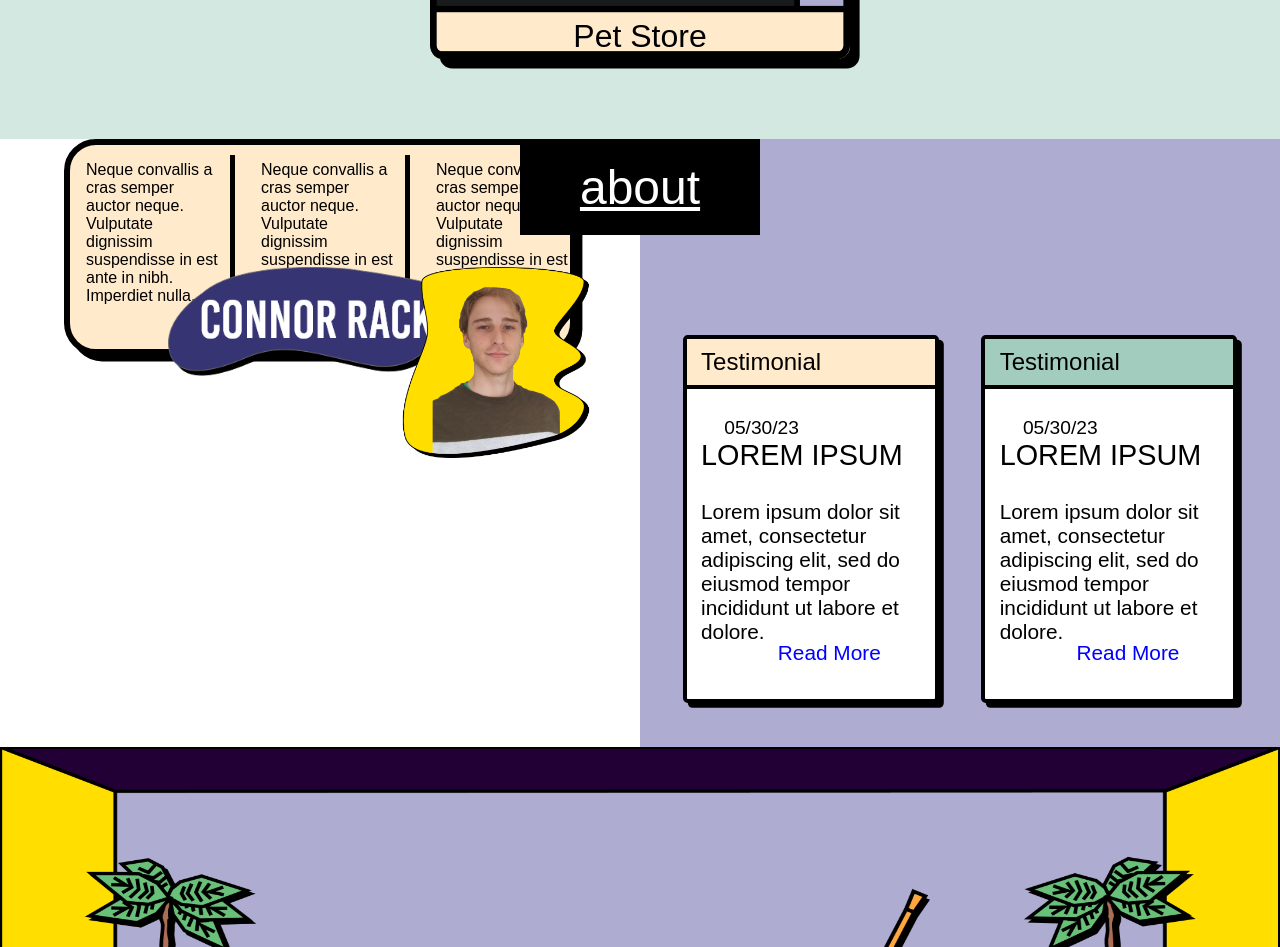
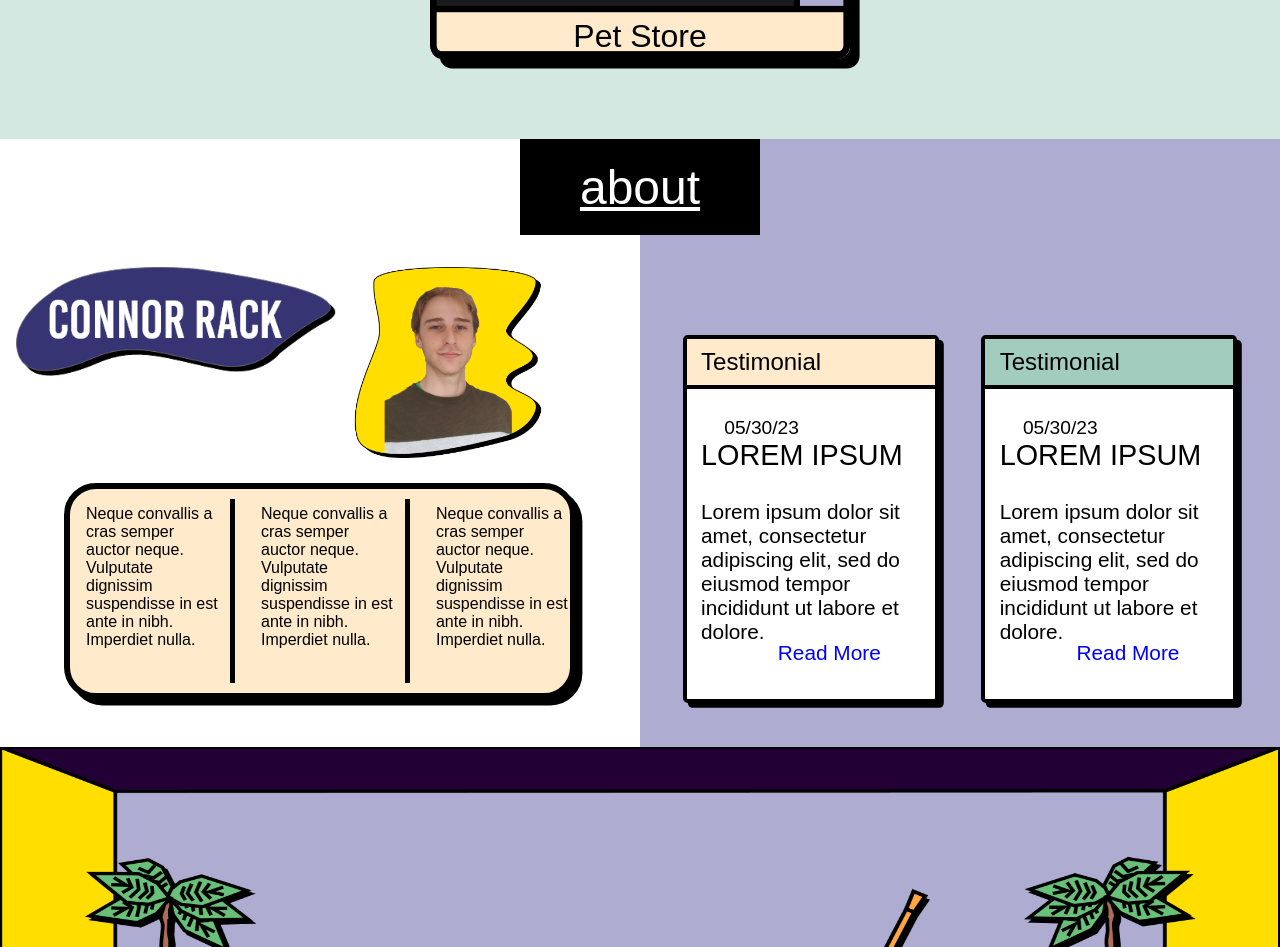
Before and after one commit to Racksoup/Website_Design, a React app: page / in a window 1280 px wide. Shown: the part 2680-3627 px from the top of the page. Built offline with nearby package versions, Linux system fonts and the light colour scheme; some icons are missing; a web font is replaced by a local one.

Commit message:
tablet done

```diff
--- a/src/UI/Pages/Home/Section3.scss
+++ b/src/UI/Pages/Home/Section3.scss
@@ -41,11 +41,11 @@
       .LeftBox {
         width: 100%;
         height: 100%;
-        display: flex;
-        flex-direction: column;
-        align-items: center;
 
         @media (max-width: 1200px) {
+          display: flex;
+          flex-direction: column;
+          align-items: center;
           height: 62rem;
           justify-content: space-around;
         }
@@ -135,9 +135,11 @@
           display: flex;
           justify-content: center;
           align-items: center;
+          margin-top: 21.5rem;
 
           @media (max-width: 1200px) {
             height: auto;
+            margin-top: 0;
           }
 
           .Content {
```
